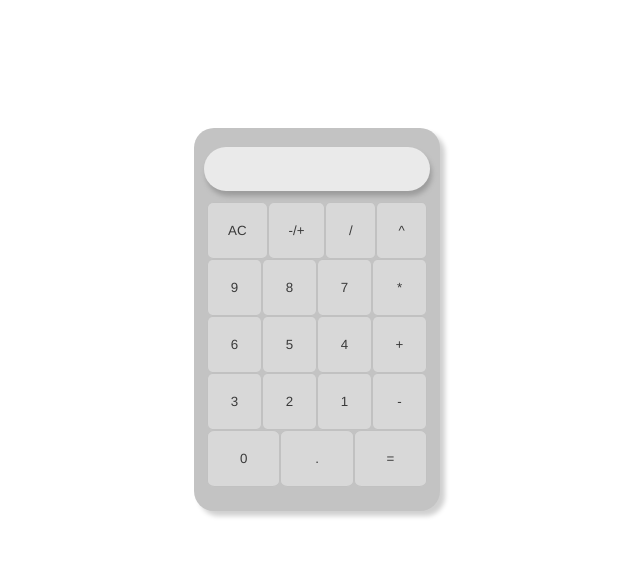
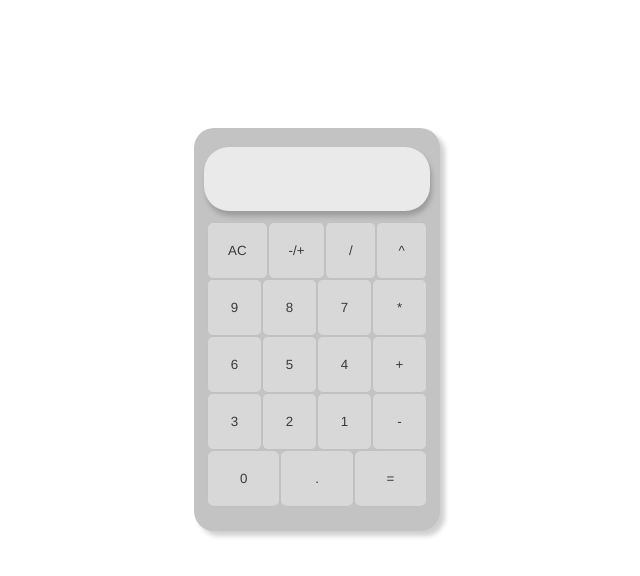
Before and after one commit to MomotekD/Calculator, a plain HTML site: page index.html in a window 1280 px wide. Shown: the whole page, without its empty margins (323-963 px from the left). Drawn offline with Linux system fonts and the light colour scheme.

Commit message:
Enhance calculator layout.
- Delete padding in hover transition.
- Set min-width in buttons class and display.
- Add display flex and align-items center.
- Set height to display.

```diff
--- a/style.css
+++ b/style.css
@@ -21,13 +21,16 @@
 }
 
 .display {
+    display: flex;
+    align-items: center;
     width: 16vw;
+    height: 5vw;
     box-shadow: 2px 5px 5px rgb(156, 156, 156);
     max-width: 190px;
+    min-width: 190px;
     background-color: rgb(234, 234, 234);
     border-radius: 25px;
     margin-top: 3%;
-    padding-block: 10%;
     font-size: 3vh;
     padding-inline: 8%;
 }
@@ -35,6 +38,7 @@
 .buttons {
     width: 20vw;
     max-width: 220px;
+    min-width: 220px;
     padding: 5%;
     display: flex;
     flex-wrap: wrap;
@@ -51,7 +55,6 @@ button {
 }
 
 button:hover{
-    padding: 25px;
     opacity: 100%;
     cursor: pointer;
 }
```
